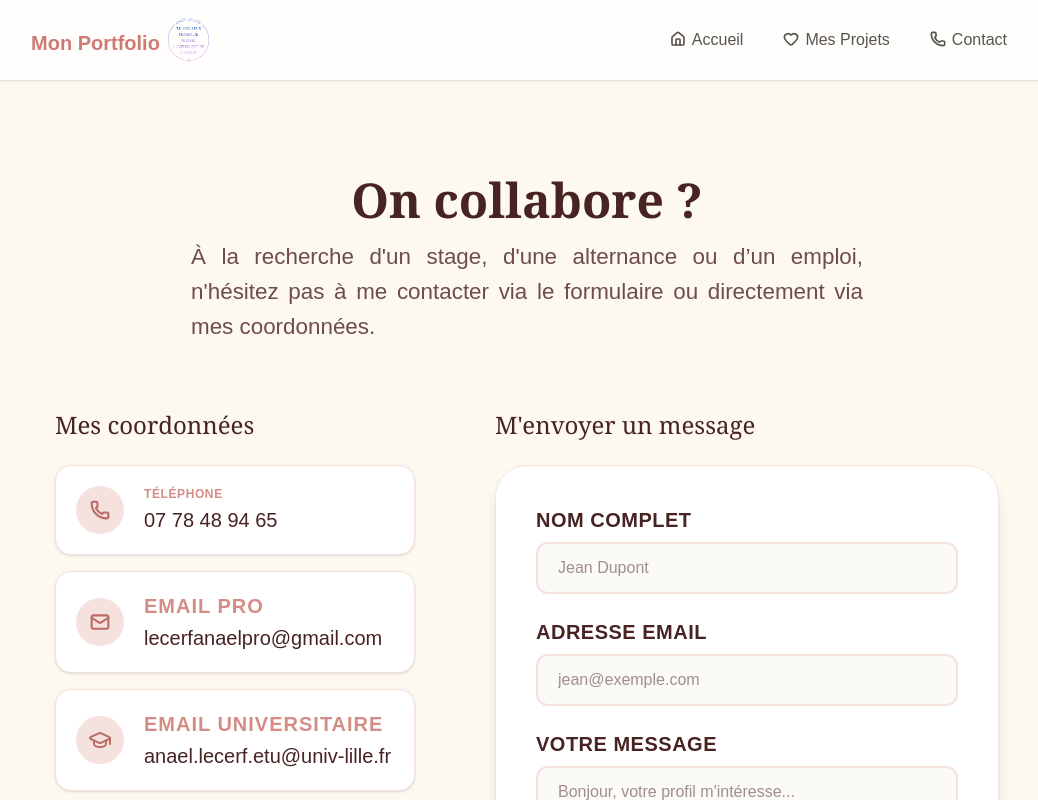
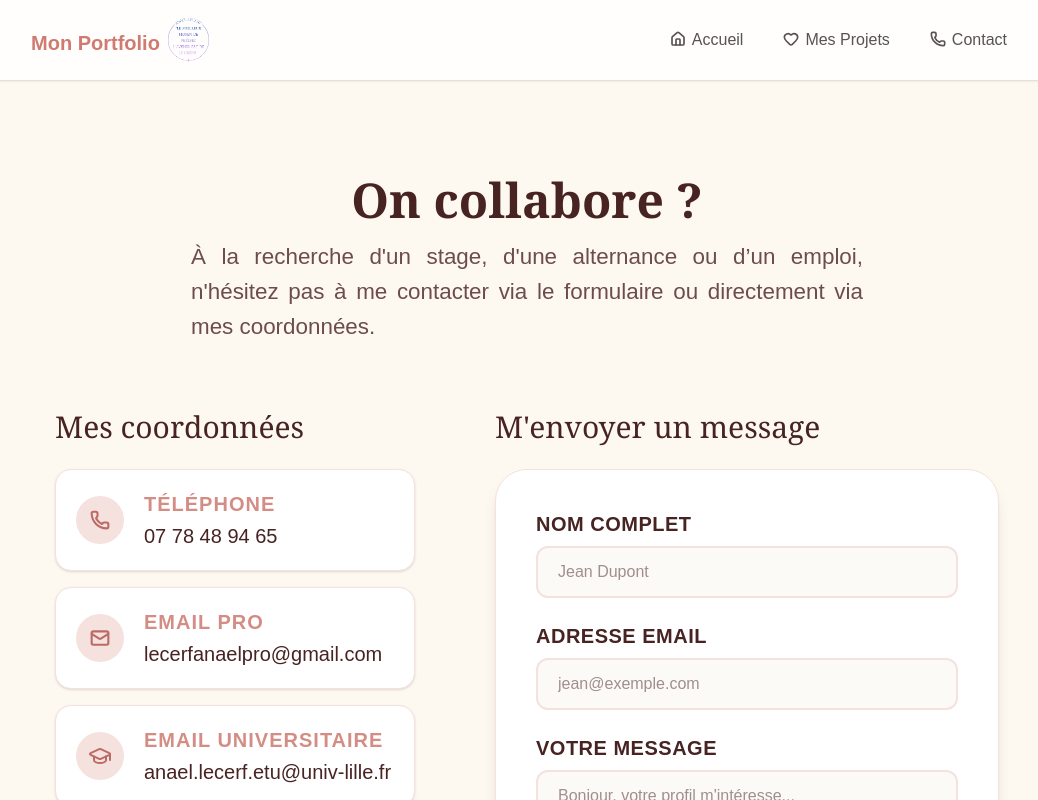
Before and after one commit to ykanael/portfolio, a Next.js app: page /contact in a window 1280 px wide. Shown: the top 800 px of the page, without its empty margins (113-1151 px from the left). Built offline with nearby package versions, Linux system fonts and the light colour scheme.

Commit message:
Update page.tsx

```diff
--- a/app/contact/page.tsx
+++ b/app/contact/page.tsx
@@ -69,7 +69,7 @@ await emailjs.send(
         <div className="flex flex-col lg:flex-row gap-12 lg:gap-20 items-start">
           {/* --- COLONNE GAUCHE : Coordonnées directes --- */}
           <div className="w-full lg:w-5/12 space-y-4">
-            <h2 className="text-2xl font-serif text-[#472322] mb-6">Mes coordonnées</h2>
+            <h2 className="text-3xl font-serif text-[#472322] mb-6">Mes coordonnées</h2>
 
             {/* Téléphone */}
             <div className="group flex items-center gap-5 bg-white p-5 rounded-2xl shadow-sm border border-[#F5E1DE] hover:shadow-md hover:-translate-y-1 transition-all duration-300">
@@ -77,7 +77,7 @@ await emailjs.send(
                 <Phone className="w-5 h-5" strokeWidth={2.5} />
               </div>
               <div>
-                <p className="xl:text-[1.22] text-xs font-bold uppercase tracking-wider text-[#D48D85] mb-1">
+                <p className="xl:text-xl text-xs font-bold uppercase tracking-wider text-[#D48D85] mb-1">
                   Téléphone
                 </p>
                 <a
@@ -154,7 +154,7 @@ await emailjs.send(
 
           {/* --- COLONNE DROITE : Formulaire --- */}
           <div className="w-full lg:w-7/12 mt-10 lg:mt-0">
-            <h2 className="text-2xl font-serif text-[#472322] mb-6">M'envoyer un message</h2>
+            <h2 className="text-3xl font-serif text-[#472322] mb-6">M'envoyer un message</h2>
 
             {success ? (
               <div className="bg-white p-8 rounded-[2rem] shadow-sm border border-[#D48D85] text-center space-y-4">
```
